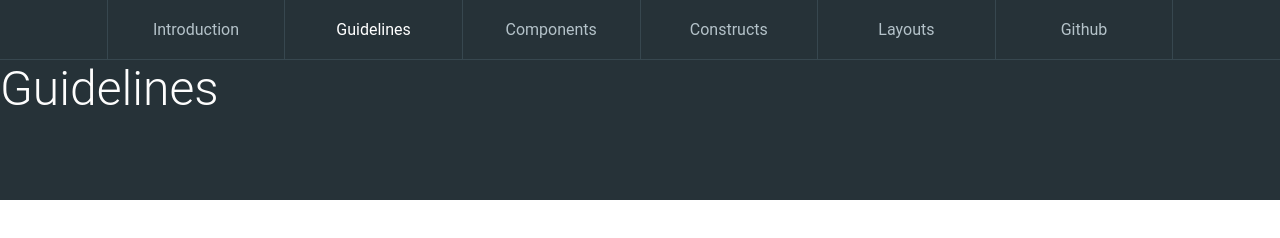
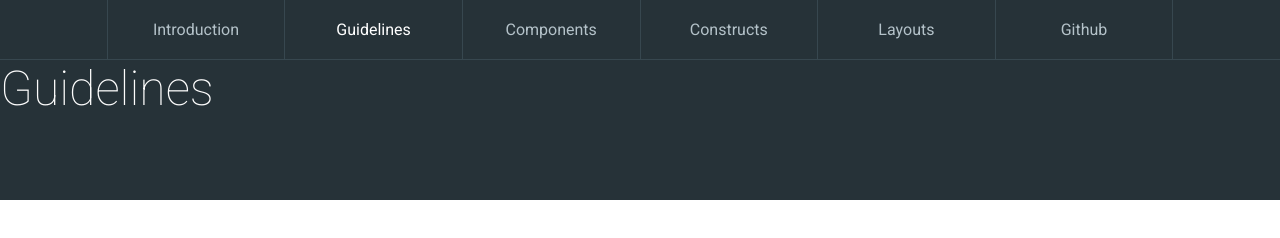
Before and after one commit to radical-edo/f-rt, a website: page page-layout/public/guidelines.html in a window 1280 px wide. Drawn offline with Linux system fonts and the light colour scheme.

Commit message:
Adding lighter fonts

```diff
--- a/page-layout/public/guidelines.css
+++ b/page-layout/public/guidelines.css
@@ -59,6 +59,6 @@
 .app-header__page-title {
   color: var(--h1-color);
   font-size: 3rem;
-  font-weight: 300;
+  font-weight: 100;
   margin: 0;
 }
--- a/page-layout/public/guidelines.html
+++ b/page-layout/public/guidelines.html
@@ -4,6 +4,8 @@
   <meta charset="UTF-8">
   <meta name="viewport" content="width=device-width, initial-scale=1">
   <title>Page Layout</title>
+
+  <link href="https://fonts.googleapis.com/css?family=Roboto:100,400" rel="stylesheet">
   <link rel="stylesheet" href="guidelines.css">
 </head>
 <body>
```
